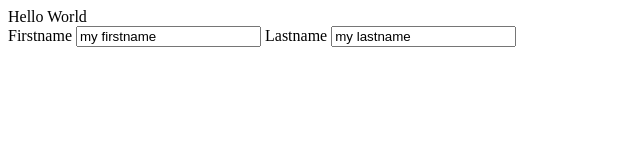
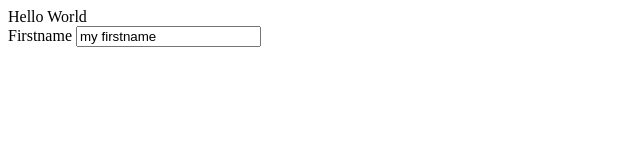
Before and after one commit to toptammasorn/Web_Development_101, a plain HTML site: page testjs.html in a window 1280 px wide. Shown: the whole page, without its empty margins (0-640 px from the left). Drawn offline with Linux system fonts and the light colour scheme.

Commit message:
JS querySelector

```diff
--- a/testjs.html
+++ b/testjs.html
@@ -10,13 +10,9 @@
 <body>
     <div>Hello World</div>
     Firstname <input id="firstname" class="input" type="text" name="firstname" value="my firstname">
-    Lastname <input id="lastname" class="input" type="text" name="lastname" value="my lastname">
     <script>
-        let inputsDom = document.getElementsByClassName('input');
-        console.log(inputsDom);
-        for (let i = 0; i < inputsDom.length; i++) {
-            console.log(inputsDom[i].value)
-        }
+        let firstnameDom = document.querySelector('.input');
+        console.log(firstnameDom.value);
     </script>
 </body>
 
```
